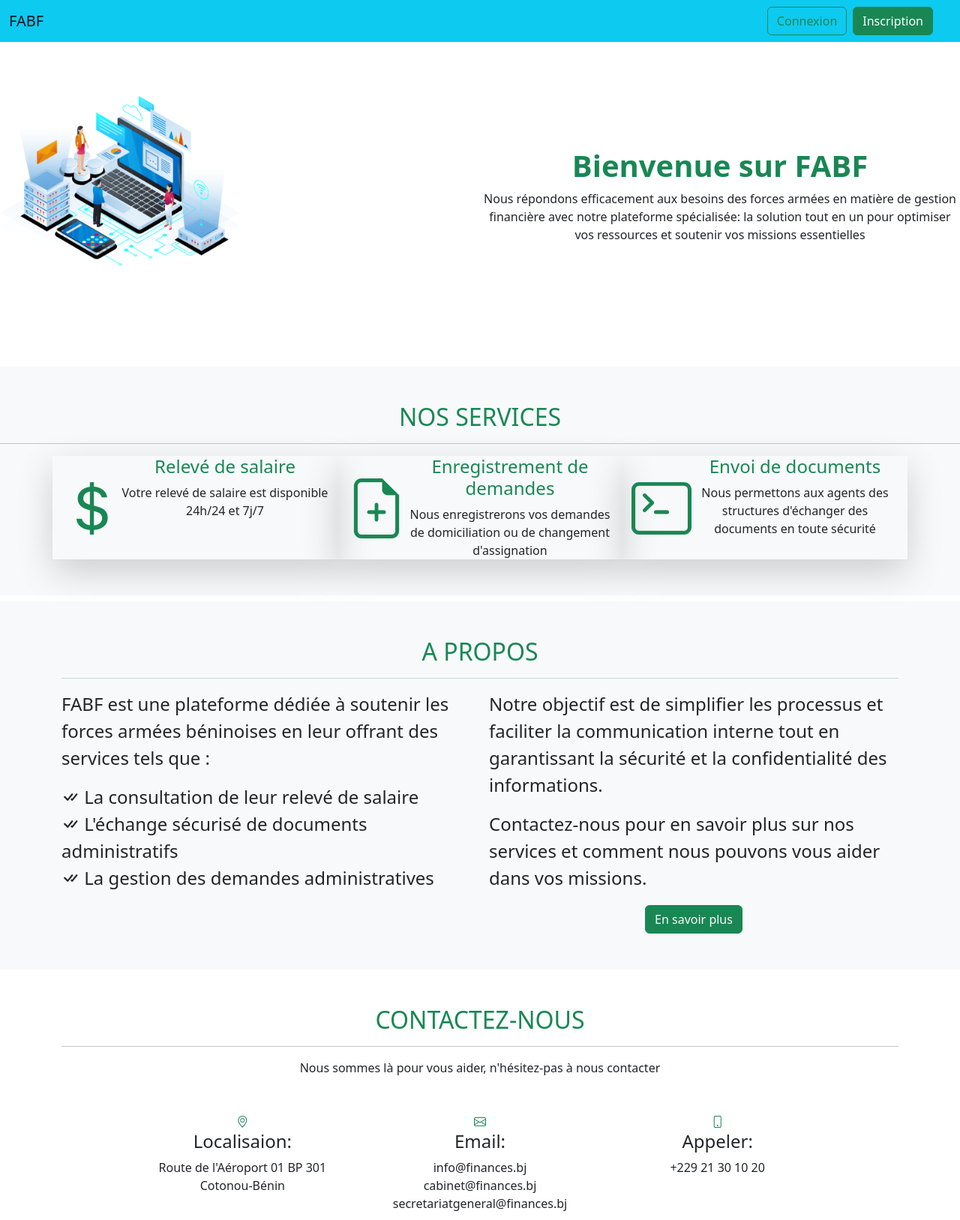
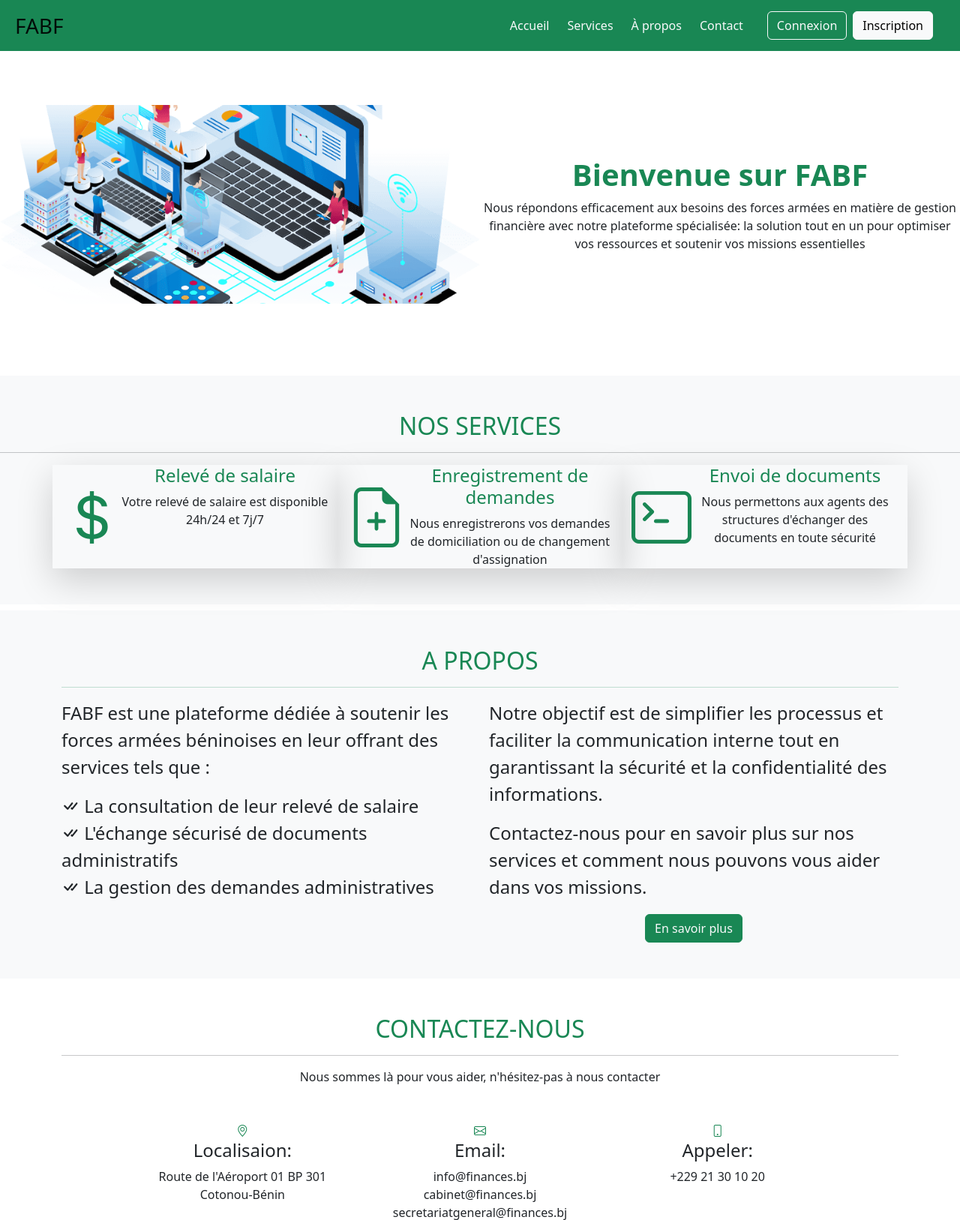
Before and after one commit to LostedGhost/FABF-Dj, a Django app: page / in a window 1280 px wide. Shown: the top 1627 px of the page at 75% size. Run offline with Django 4.2, Linux system fonts and the light colour scheme.

Commit message:
Modification navbar

```diff
--- a/FABF/services/templates/base.html
+++ b/FABF/services/templates/base.html
@@ -33,18 +33,33 @@
 <body>
     {% block header %}
         <header>
-                <nav class="navbar navbar-expand-md mb-4 text-bg-info">
+                <nav class="navbar navbar-expand-md mb-4 text-bg-success">
                     <div class="container-fluid">
-                        <a class="navbar-brand" href="/">FABF</a>
+                        <a class="navbar-brand fs-3 ms-2" href="/">FABF</a>
 
                         <button class="navbar-toggler" type="button" data-bs-toggle="collapse" data-bs-target="#navbarCollapse" aria-controls="navbarCollapse" aria-expanded="false" aria-label="Toggle navigation">
                             <span class="navbar-toggler-icon"></span>
                         </button>
 
                         <div class="collapse navbar-collapse me-4 d-flex justify-content-end"  id="navbarCollapse">
+                            <ul class="navbar-nav me-2 d-flex justify-content-end">
+                                <li class="nav-item me-2">
+                                    <a class="nav-link text-light" href="#accueil">Accueil</a>
+                                </li>
+                                <li class="nav-item me-2">
+                                    <a class="nav-link text-light" href="#services">Services</a>
+                                </li>
+                                <li class="nav-item me-2">
+                                    <a class="nav-link text-light" href="#apropos">À propos</a>
+                                </li>
+                                <li class="nav-item me-2">
+                                    <a class="nav-link text-light" href="#contact">Contact</a>
+                                </li>
+
+                            </ul>
                             <div class="d-flex justify-content-end">
-                                <a class="btn btn-outline-success me-2 mx-2" href="login">Connexion</a>
-                                <a class="btn btn-success" href="register">Inscription</a>
+                                <a class="btn btn-outline-light text-light me-2 mx-2" href="login">Connexion</a>
+                                <a class="btn btn-light" href="register">Inscription</a>
                             </div>
                         </div>
                     </div>
--- a/FABF/services/templates/index.html
+++ b/FABF/services/templates/index.html
@@ -2,9 +2,16 @@
 {% block title %}Home {% endblock %}
  {% block main %}
 
-<section class="showcase mb-5 py-5 h-100vh" >
+  <style>
+        .bg-image {
+            background-image: url(assetts/img/hero-img.png);
+            background-size: cover;
+            background-position: center center;
+        }
+    </style>
+<section id="accueil" class="showcase mb-5 py-5 h-100vh" >
   <div class="row g-0">
-    <div class="col-lg-6  showcase-img"><img src="assetts/img/hero-img.png" class="img-fluid rounded w-50" alt="Description"/></div>
+    <div class="col-lg-6  showcase-img bg-image"><img src="assetts/img/hero-img.png" class="img-fluid rounded w-50" alt="Description"/></div>
     <div class="col-lg-6 my-auto showcase-text text-center small">
         <h2 class="text-success fs-1 fw-bold">Bienvenue sur FABF</h2>
         <p class="lead mb-0 fs-6 ">Nous répondons efficacement aux besoins des forces armées en matière de gestion financière avec notre plateforme spécialisée:
@@ -70,7 +77,7 @@
   </div>
 </section> -->
 
-<section class="features-icons bg-light text-center mb-2 py-5">
+<section id="services" class="features-icons bg-light text-center mb-2 py-5">
   <h2 class="text-success">NOS SERVICES</h2>
   <hr>
   <div class="container h-100">
@@ -105,7 +112,7 @@
 
 
 
-<section id="about" class="about bg-light py-5">
+<section id="apropos" class="about bg-light py-5">
   <div class="container" data-aos="fade-up">
 
     <div class="section-title text-center">
```
